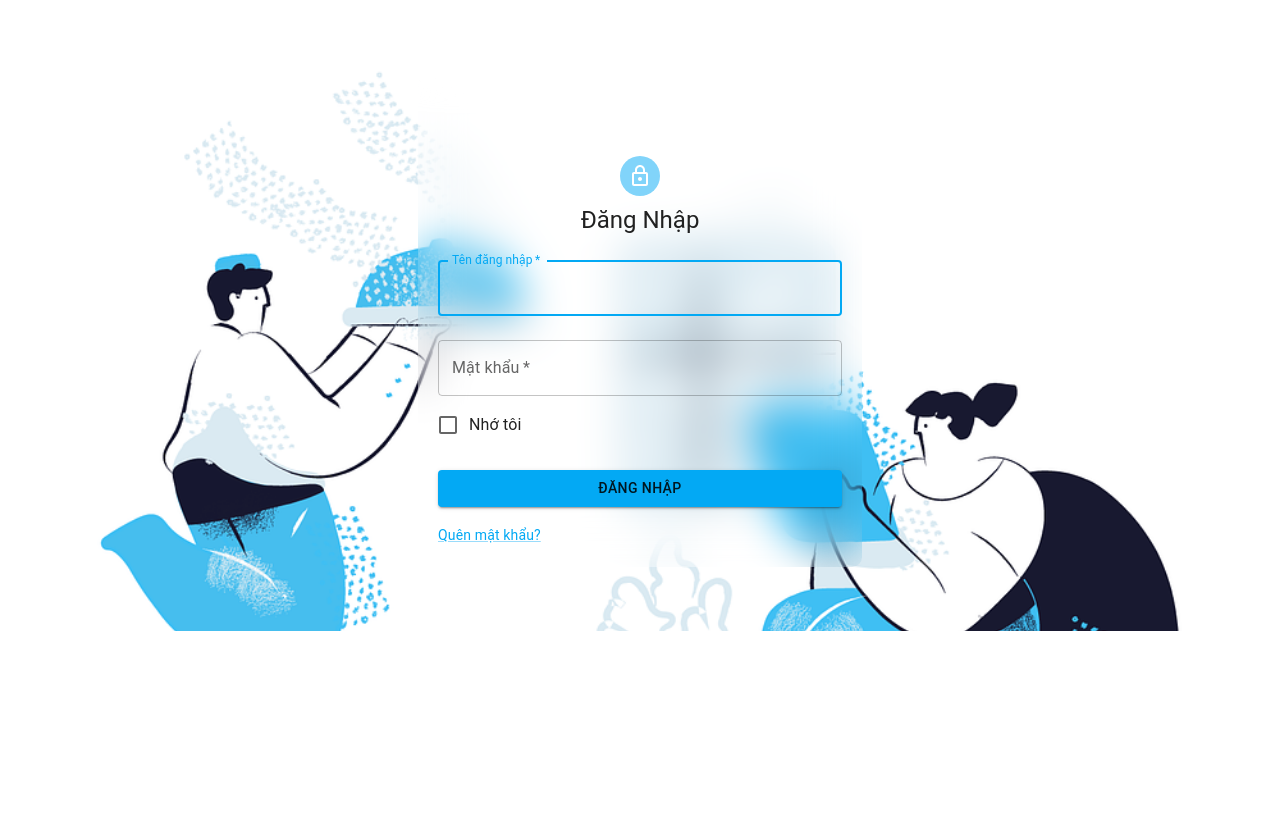
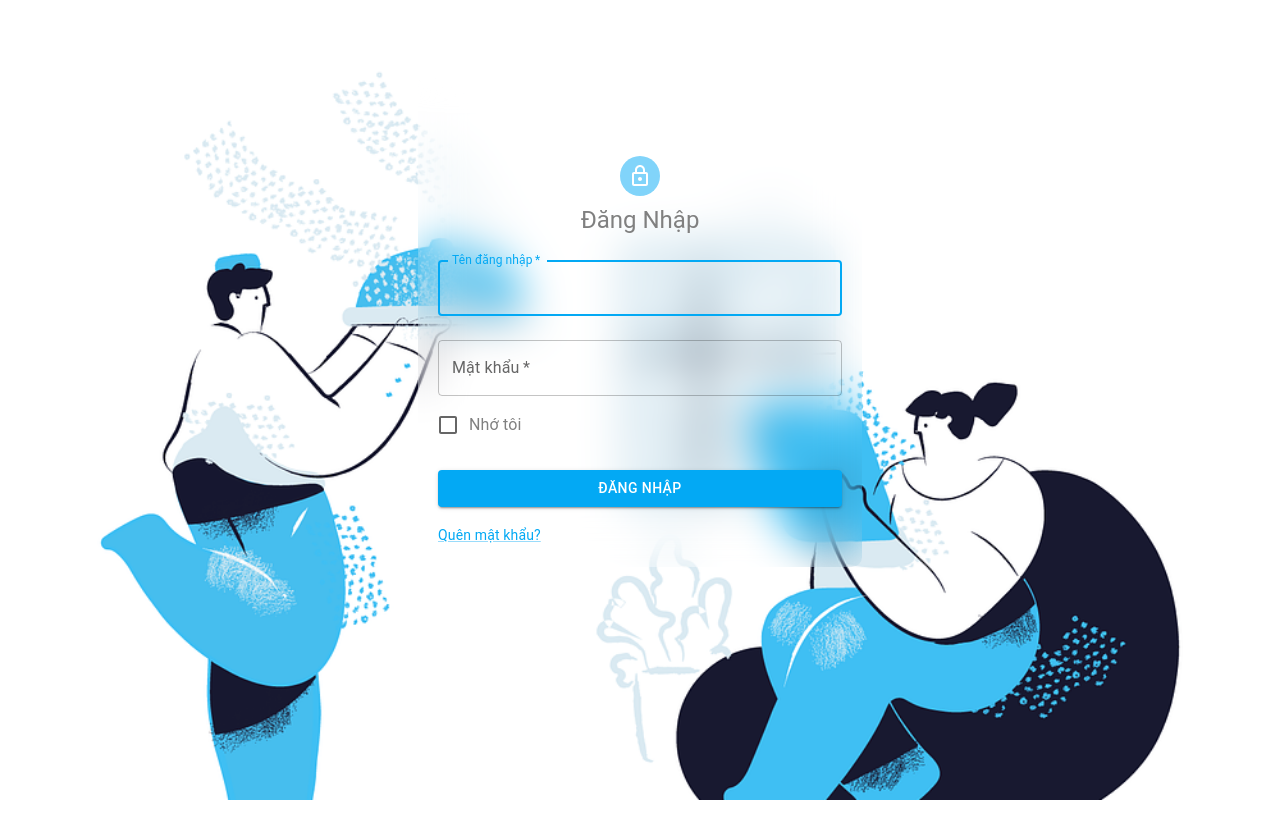
Before and after one commit to EdogawaCoTrung/StudentManagement-frontend-Reactjs-TailwindCSS, a React (Vite) app in the folder frontend/: page /login in a window 1280 px wide. Shown: the top 838 px of the page. After the commit the page ends 800 px from the top, so only its background shows below. Built offline with nearby package versions, Linux system fonts and the light colour scheme.

Commit message:
chinh mau chu

```diff
--- a/frontend/src/components/Layout/LoginLayout/index.jsx
+++ b/frontend/src/components/Layout/LoginLayout/index.jsx
@@ -58,7 +58,7 @@ export default function SignIn() {
           <Avatar sx={{ m: 1, bgcolor: 'secondary.main' }}>
             <LockOutlinedIcon />
           </Avatar>
-          <Typography component="h1" variant="h5">
+          <Typography component="h1" variant="h5" style={{color: "gray"}}>
             Đăng Nhập
           </Typography>
           <Box component="form" onSubmit={handleSubmit} noValidate sx={{ mt: 1 }}>
@@ -85,12 +85,16 @@ export default function SignIn() {
             <FormControlLabel
               control={<Checkbox value="remember" color="primary" />}
               label="Nhớ tôi"
+              style={{color: "gray"}}
             />
             <Button
               type="submit"
               fullWidth
               variant="contained"
               sx={{ mt: 3, mb: 2 }}
+              style = {{
+                color: "white"
+              }}
             >
               Đăng Nhập
             </Button>
--- a/frontend/src/index.css
+++ b/frontend/src/index.css
@@ -20,9 +20,21 @@
   width: 100vw;
 }
 
+@media (max-width: 768px) {
+  #App {
+    height: auto;
+  }
+}
+
+@media (min-width: 768px) {
+  #App {
+    height: 100vh;
+  }
+}
+
 #root {
   width: 100vw;
-  height: 1000vh;
+  height: 100vh;
   overflow: auto
 }
 
```
